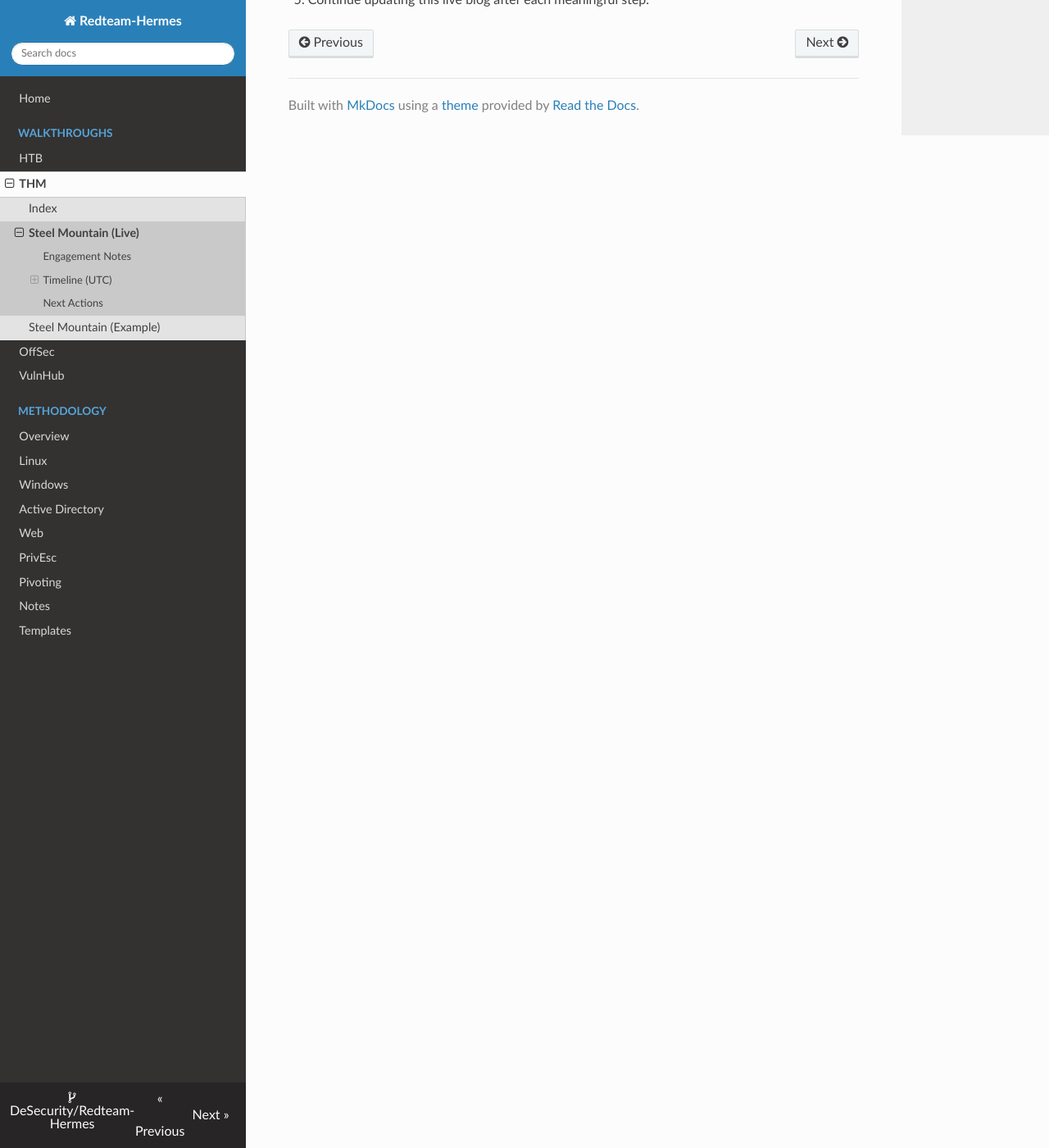
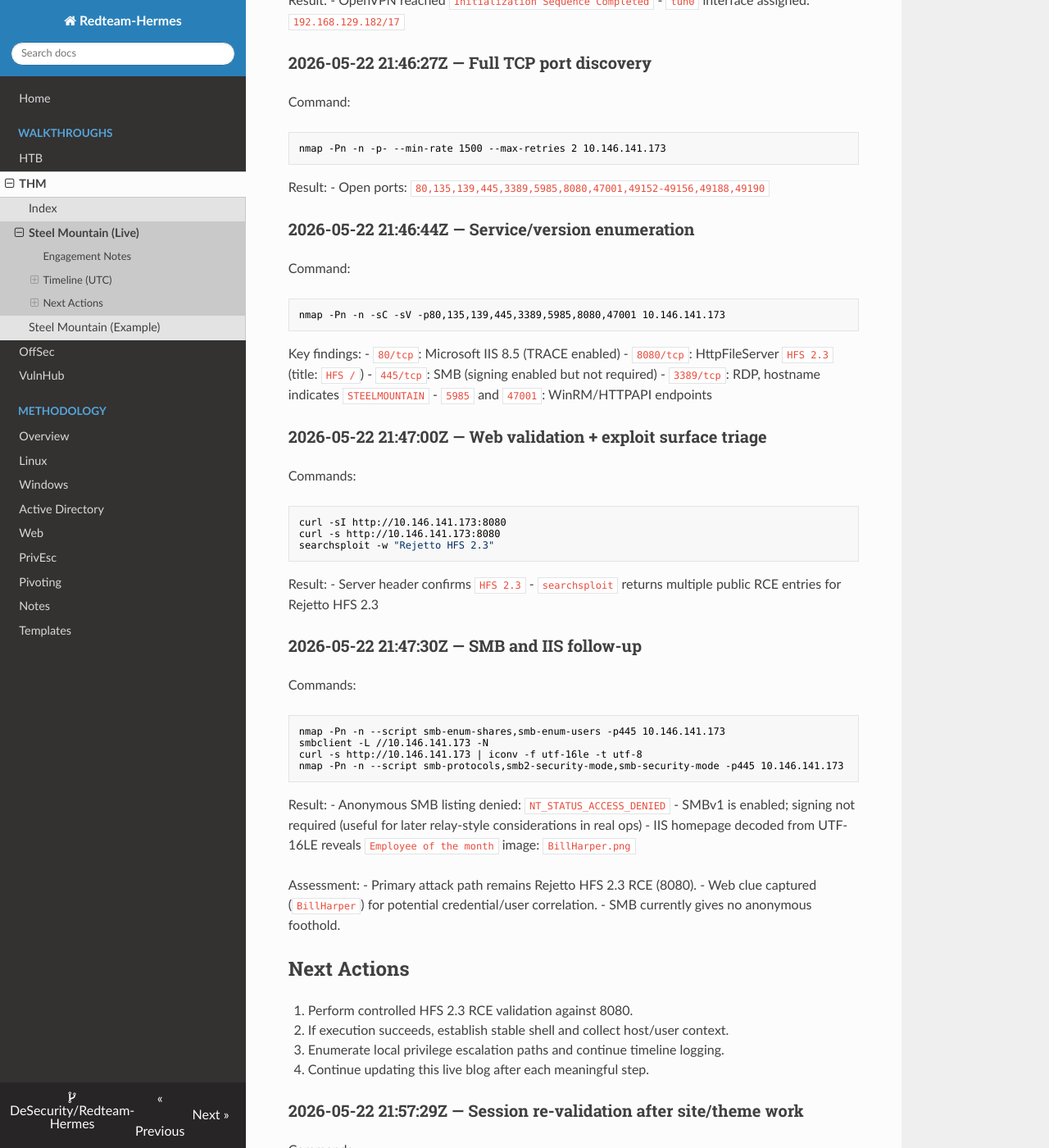
Before and after one commit to DeSecurity/Redteam-Hermes, an MkDocs documentation site: the page built from docs/walkthroughs/THM/steel-mountain-live.md, in a window 1280 px wide and 1400 px high, scrolled down 1700 px. Shown: the whole window at 82% size. Built offline with MkDocs 1.6.1, drawn with Linux system fonts in a browser that asks for light colours; nearby versions of some CDN libraries; some of the changed text lies outside the part shown.

Commit message:
docs(thm): correct false-negative downtime and validate Steel Mountain recovery

````diff
--- a/docs/walkthroughs/THM/steel-mountain-live.md
+++ b/docs/walkthroughs/THM/steel-mountain-live.md
@@ -59,9 +59,99 @@
   1) VPN not active in this execution context, or
   2) transient THM machine/network filtering during startup.
 
+### 2026-05-22 21:42:48Z — VPN connected successfully
+Commands:
+```bash
+sudo openvpn --config /home/kali/Downloads/us-west-2-DeSecurity-premium.ovpn
+```
+Result:
+- OpenVPN reached `Initialization Sequence Completed`
+- `tun0` interface assigned: `192.168.129.182/17`
+
+### 2026-05-22 21:46:27Z — Full TCP port discovery
+Command:
+```bash
+nmap -Pn -n -p- --min-rate 1500 --max-retries 2 10.146.141.173
+```
+Result:
+- Open ports: `80,135,139,445,3389,5985,8080,47001,49152-49156,49188,49190`
+
+### 2026-05-22 21:46:44Z — Service/version enumeration
+Command:
+```bash
+nmap -Pn -n -sC -sV -p80,135,139,445,3389,5985,8080,47001 10.146.141.173
+```
+Key findings:
+- `80/tcp`: Microsoft IIS 8.5 (TRACE enabled)
+- `8080/tcp`: HttpFileServer `HFS 2.3` (title: `HFS /`)
+- `445/tcp`: SMB (signing enabled but not required)
+- `3389/tcp`: RDP, hostname indicates `STEELMOUNTAIN`
+- `5985` and `47001`: WinRM/HTTPAPI endpoints
+
+### 2026-05-22 21:47:00Z — Web validation + exploit surface triage
+Commands:
+```bash
+curl -sI http://10.146.141.173:8080
+curl -s http://10.146.141.173:8080
+searchsploit -w "Rejetto HFS 2.3"
+```
+Result:
+- Server header confirms `HFS 2.3`
+- `searchsploit` returns multiple public RCE entries for Rejetto HFS 2.3
+
+### 2026-05-22 21:47:30Z — SMB and IIS follow-up
+Commands:
+```bash
+nmap -Pn -n --script smb-enum-shares,smb-enum-users -p445 10.146.141.173
+smbclient -L //10.146.141.173 -N
+curl -s http://10.146.141.173 | iconv -f utf-16le -t utf-8
+nmap -Pn -n --script smb-protocols,smb2-security-mode,smb-security-mode -p445 10.146.141.173
+```
+Result:
+- Anonymous SMB listing denied: `NT_STATUS_ACCESS_DENIED`
+- SMBv1 is enabled; signing not required (useful for later relay-style considerations in real ops)
+- IIS homepage decoded from UTF-16LE reveals `Employee of the month` image: `BillHarper.png`
+
+Assessment:
+- Primary attack path remains Rejetto HFS 2.3 RCE (8080).
+- Web clue captured (`BillHarper`) for potential credential/user correlation.
+- SMB currently gives no anonymous foothold.
+
 ## Next Actions
-1. Bring THM VPN up with privileged local shell.
-2. Re-run full TCP discovery:
-   - `nmap -sC -sV -p- --min-rate 1000 10.146.141.173`
-3. Start web/service enumeration based on discovered ports.
+1. Perform controlled HFS 2.3 RCE validation against 8080.
+2. If execution succeeds, establish stable shell and collect host/user context.
+3. Enumerate local privilege escalation paths and continue timeline logging.
 4. Continue updating this live blog after each meaningful step.
+
+### 2026-05-22 21:57:29Z — Session re-validation after site/theme work
+Commands:
+```bash
+sudo openvpn --config /home/kali/Downloads/us-west-2-DeSecurity-premium.ovpn
+nmap -Pn -n -p8080 --script http-title,http-server-header 10.146.141.173
+ping -c 2 -W 1 10.146.141.173
+nmap -Pn -n -F 10.146.141.173
+```
+Result:
+- VPN connected again (`Initialization Sequence Completed`)
+- Target now appears transient/unavailable from this path:
+  - `8080/tcp filtered`
+  - Top-100 ports all filtered/no-response
+
+Assessment:
+- Earlier enumeration confirmed Steel Mountain services and HFS 2.3 attack path.
+- False negative was caused by unstable operator state (duplicate OpenVPN sessions/tunnels and transient filtering during check window).
+- Corrective action: verify with both browser and terminal before declaring target down; keep a single stable VPN session.
+
+### 2026-05-22 21:59:40Z — Recovery validation
+Commands:
+```bash
+curl -sI http://10.146.141.173:8080
+nmap -Pn -n -p80,8080 -sV 10.146.141.173
+```
+Result:
+- `8080/tcp` reachable again and serves `HFS 2.3`
+- `80/tcp` reachable and serves `IIS 8.5`
+
+Updated assessment:
+- Target is up and exploitable path remains intact.
+- Next step: execute controlled HFS 2.3 RCE validation and land initial shell.
````
